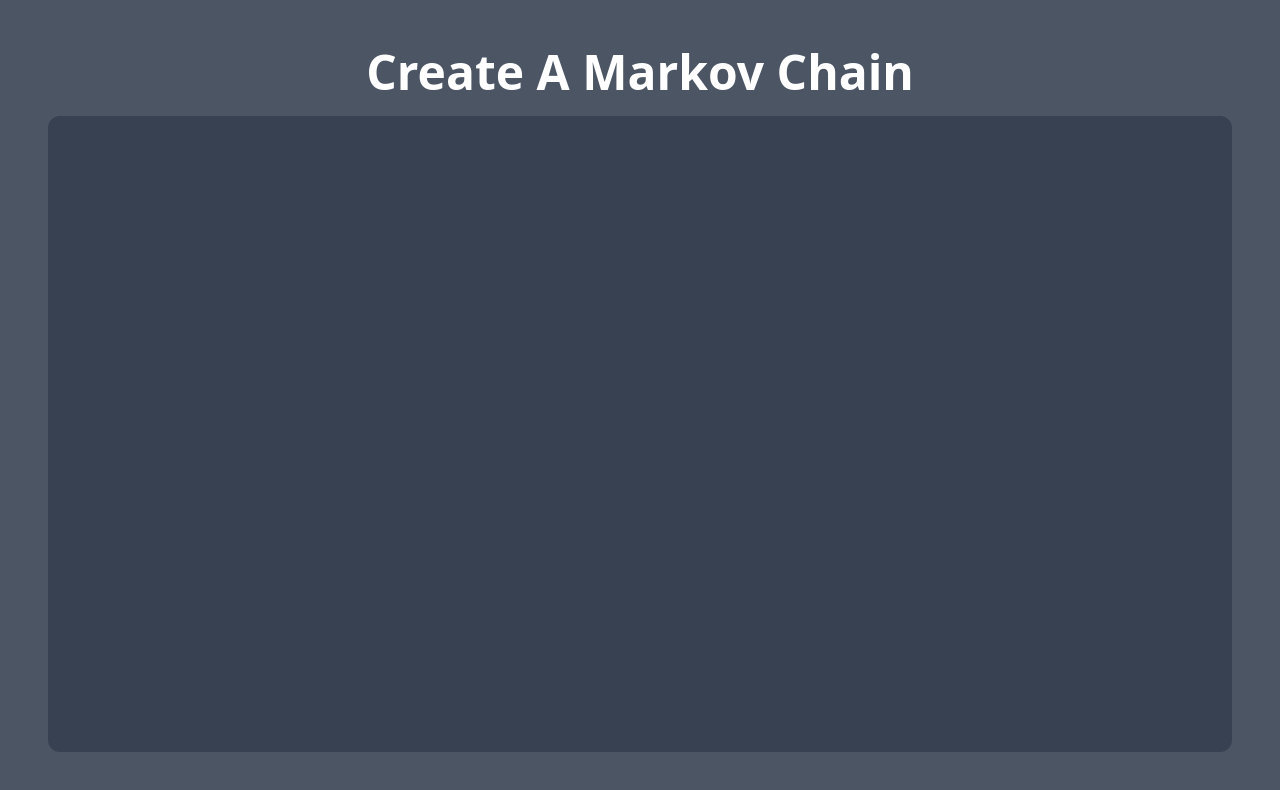
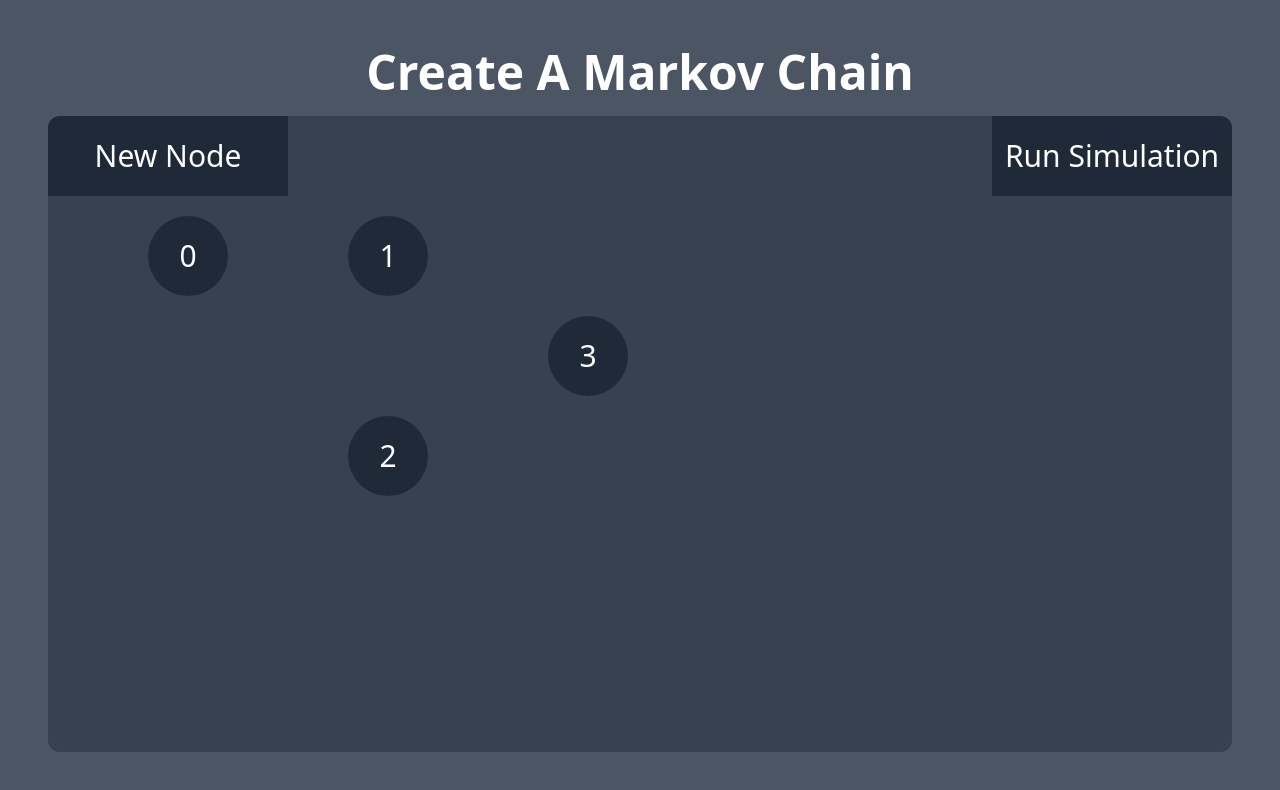
Before and after one commit to Yonava/markov-chains, a Vue app in the folder client/: page / in a window 1280 px wide. Shown: the top 790 px of the page. Built offline with nearby package versions, Linux system fonts and the light colour scheme.

Commit message:
node types

```diff
--- a/client/src/views/HomeView.vue
+++ b/client/src/views/HomeView.vue
@@ -4,9 +4,69 @@
       <h1 class="text-5xl font-bold text-white mb-5">
         Create A Markov Chain
       </h1>
-      <div class="a-12 w-full h-[700px] bg-gray-700 rounded-xl">
+      <div class="a-12 w-full h-[900px] bg-gray-700 rounded-xl relative overflow-hidden">
+        <!-- control panel -->
+        <button
+          class="bg-gray-800 absolute top-0 left-0 w-60 h-20 hover:bg-gray-900 text-white text-3xl"
+        >
+          New Node
+        </button>
 
+        <!-- simulate -->
+        <button
+          class="bg-gray-800 absolute top-0 right-0 w-60 h-20 hover:bg-gray-900 text-white text-3xl"
+        >
+          Run Simulation
+        </button>
+
+        <!-- nodes -->
+        <button
+          v-for="node in nodes"
+          :key="node.id"
+          class="absolute w-20 h-20 bg-gray-800 rounded-full flex items-center justify-center hover:bg-gray-900"
+          :style="{ top: node.y + 'px', left: node.x + 'px' }"
+        >
+          <span class="text-white text-3xl">{{ node.id }}</span>
+        </button>
       </div>
     </div>
   </div>
 </template>
+
+<script setup lang="ts">
+import { ref } from 'vue'
+
+type Node = {
+  id: number
+  x: number
+  y: number
+  children: number[]
+}
+
+const nodes = ref<Node[]>([
+  {
+    id: 0,
+    x: 100,
+    y: 100,
+    children: [1, 2],
+  },
+  {
+    id: 1,
+    x: 300,
+    y: 100,
+    children: [3],
+  },
+  {
+    id: 2,
+    x: 300,
+    y: 300,
+    children: [3],
+  },
+  {
+    id: 3,
+    x: 500,
+    y: 200,
+    children: [],
+  },
+])
+</script>
```
